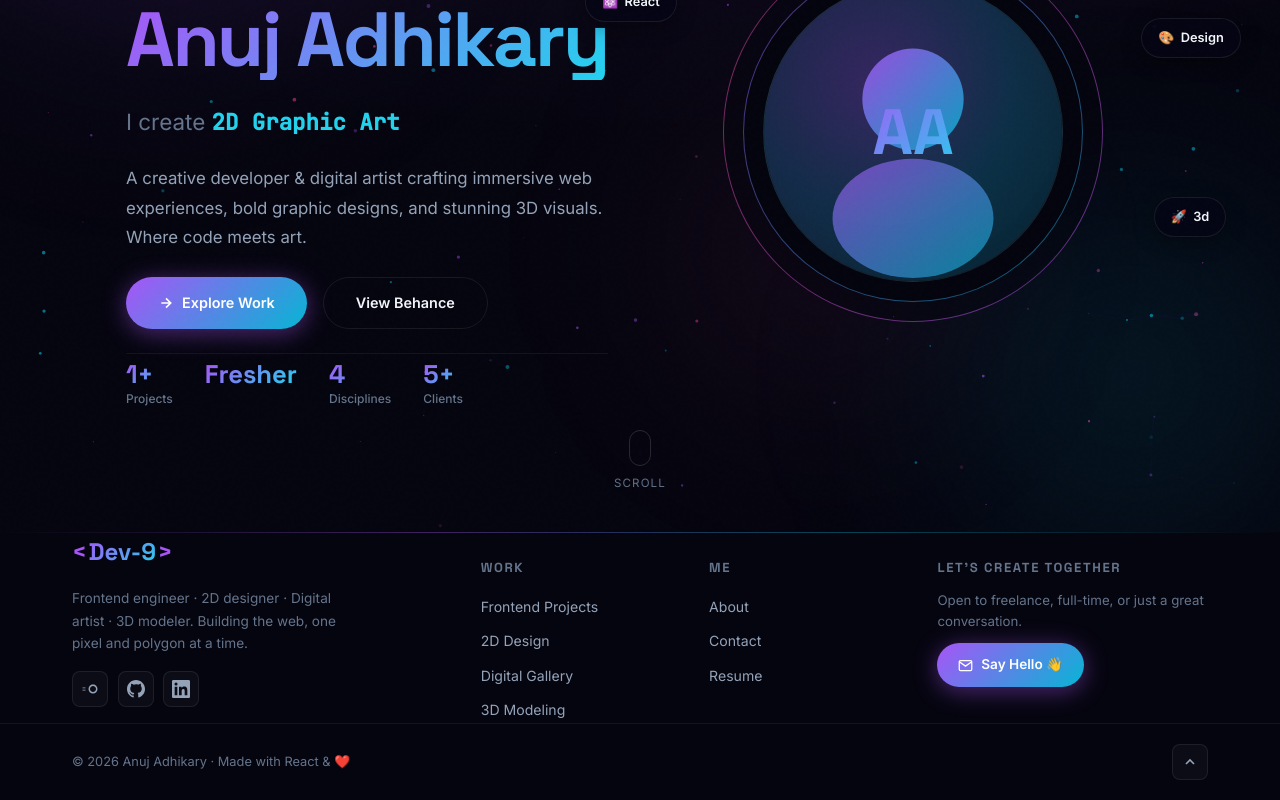
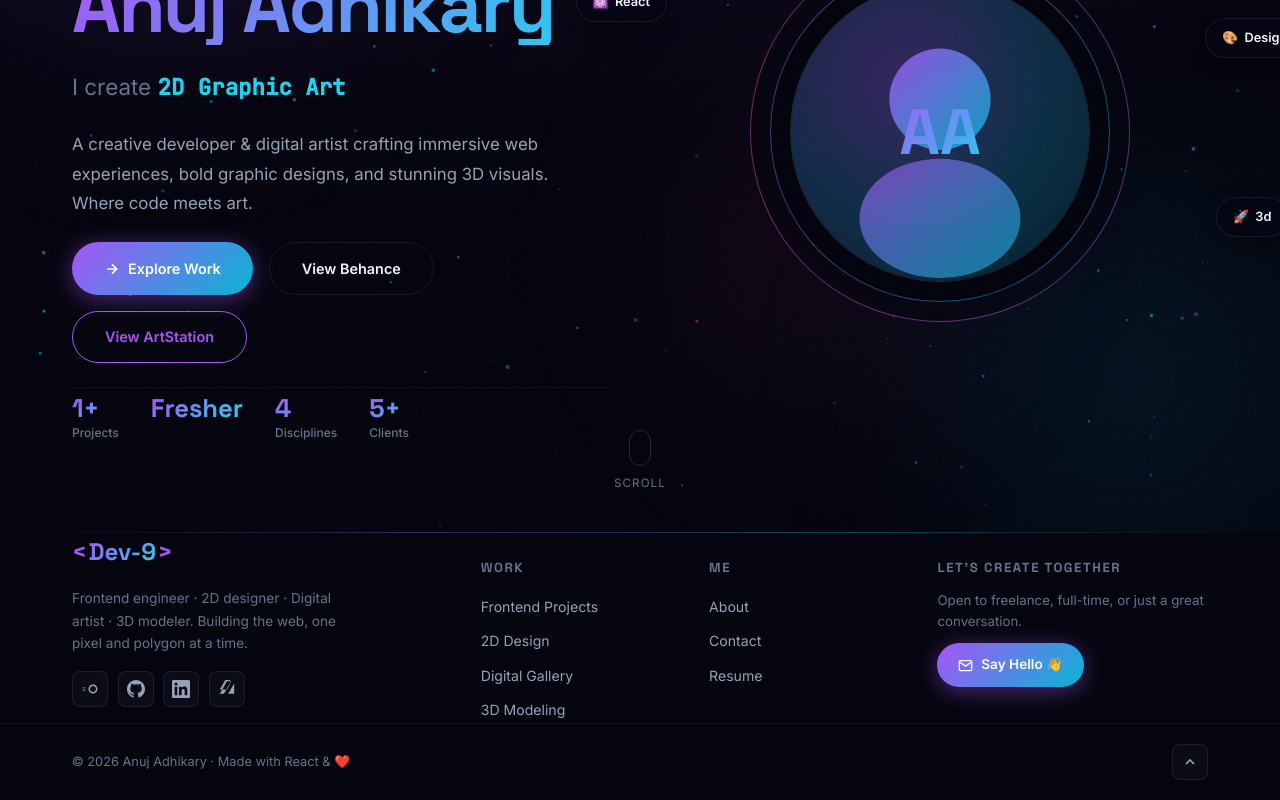
Before and after one commit to Anuj-dev9/portfolio, a React (Vite) app: page / in a window 1280 px wide. Shown: the part 268-1068 px from the top of the page. Built offline with nearby package versions, Linux system fonts and the light colour scheme; no server answers.

Commit message:
Add ArtStation gateway links natively across the Hero CTA and globally into the Footer layout.

```diff
--- a/src/components/Footer.jsx
+++ b/src/components/Footer.jsx
@@ -5,6 +5,7 @@ const socials = [
   { label: 'Behance', href: 'https://www.behance.net/anujadhikary193', icon: <svg width="18" height="18" viewBox="0 0 24 24" fill="currentColor"><path d="M22 12c0-3.314-2.686-6-6-6s-6 2.686-6 6 2.686 6 6 6 6-2.686 6-6zm-6 4c-2.206 0-4-1.794-4-4s1.794-4 4-4 4 1.794 4 4-1.794 4-4 4zM2 13h4v1H2v-1zm0-3h4v1H2v-1zm16-4h-4v1h4V6z" /></svg> },
   { label: 'GitHub', href: 'https://github.com/Anuj-dev9', icon: <svg width="18" height="18" viewBox="0 0 24 24" fill="currentColor"><path d="M12 0C5.374 0 0 5.373 0 12c0 5.302 3.438 9.8 8.207 11.387.599.111.793-.261.793-.577v-2.234c-3.338.726-4.033-1.416-4.033-1.416-.546-1.387-1.333-1.756-1.333-1.756-1.089-.745.083-.729.083-.729 1.205.084 1.839 1.237 1.839 1.237 1.07 1.834 2.807 1.304 3.492.997.107-.775.418-1.305.762-1.604-2.665-.305-5.467-1.334-5.467-5.931 0-1.311.469-2.381 1.236-3.221-.124-.303-.535-1.524.117-3.176 0 0 1.008-.322 3.301 1.23A11.509 11.509 0 0112 5.803c1.02.005 2.047.138 3.006.404 2.291-1.552 3.297-1.23 3.297-1.23.653 1.653.242 2.874.118 3.176.77.84 1.235 1.911 1.235 3.221 0 4.609-2.807 5.624-5.479 5.921.43.372.823 1.102.823 2.222v3.293c0 .319.192.694.801.576C20.566 21.797 24 17.3 24 12c0-6.627-5.373-12-12-12z" /></svg> },
   { label: 'LinkedIn', href: 'https://www.linkedin.com/in/anuj-adhikary-0026502a8/', icon: <svg width="18" height="18" viewBox="0 0 24 24" fill="currentColor"><path d="M20.447 20.452h-3.554v-5.569c0-1.328-.027-3.037-1.852-3.037-1.853 0-2.136 1.445-2.136 2.939v5.667H9.351V9h3.414v1.561h.046c.477-.9 1.637-1.85 3.37-1.85 3.601 0 4.267 2.37 4.267 5.455v6.286zM5.337 7.433a2.062 2.062 0 01-2.063-2.065 2.064 2.064 0 112.063 2.065zm1.782 13.019H3.555V9h3.564v11.452zM22.225 0H1.771C.792 0 0 .774 0 1.729v20.542C0 23.227.792 24 1.771 24h20.451C23.2 24 24 23.227 24 22.271V1.729C24 .774 23.2 0 22.222 0h.003z" /></svg> },
+  { label: 'ArtStation', href: 'https://anuj_adhikary.artstation.com/', icon: <svg width="18" height="18" viewBox="0 0 24 24" fill="currentColor"><path d="M12.016 1.77L2.4 18.42h5.5l9.6-16.65h-5.484zM16.148 5.6L12.18 12.5H2.4l9.78-16.9h3.968zM21.6 18.42H13.6l7.984-13.84L21.6 18.42z" /></svg> },
 ]
 
 const navCols = [
--- a/src/components/Hero.jsx
+++ b/src/components/Hero.jsx
@@ -133,6 +133,9 @@ export default function Hero() {
             <a href="https://www.behance.net/anujadhikary193" target="_blank" rel="noopener noreferrer" className="btn btn-outline">
               View Behance
             </a>
+            <a href="https://anuj_adhikary.artstation.com/" target="_blank" rel="noopener noreferrer" className="btn btn-outline" style={{borderColor: 'var(--purple)', color: 'var(--purple)'}}>
+              View ArtStation
+            </a>
           </div>
 
           <div className="hero-stats">
```
